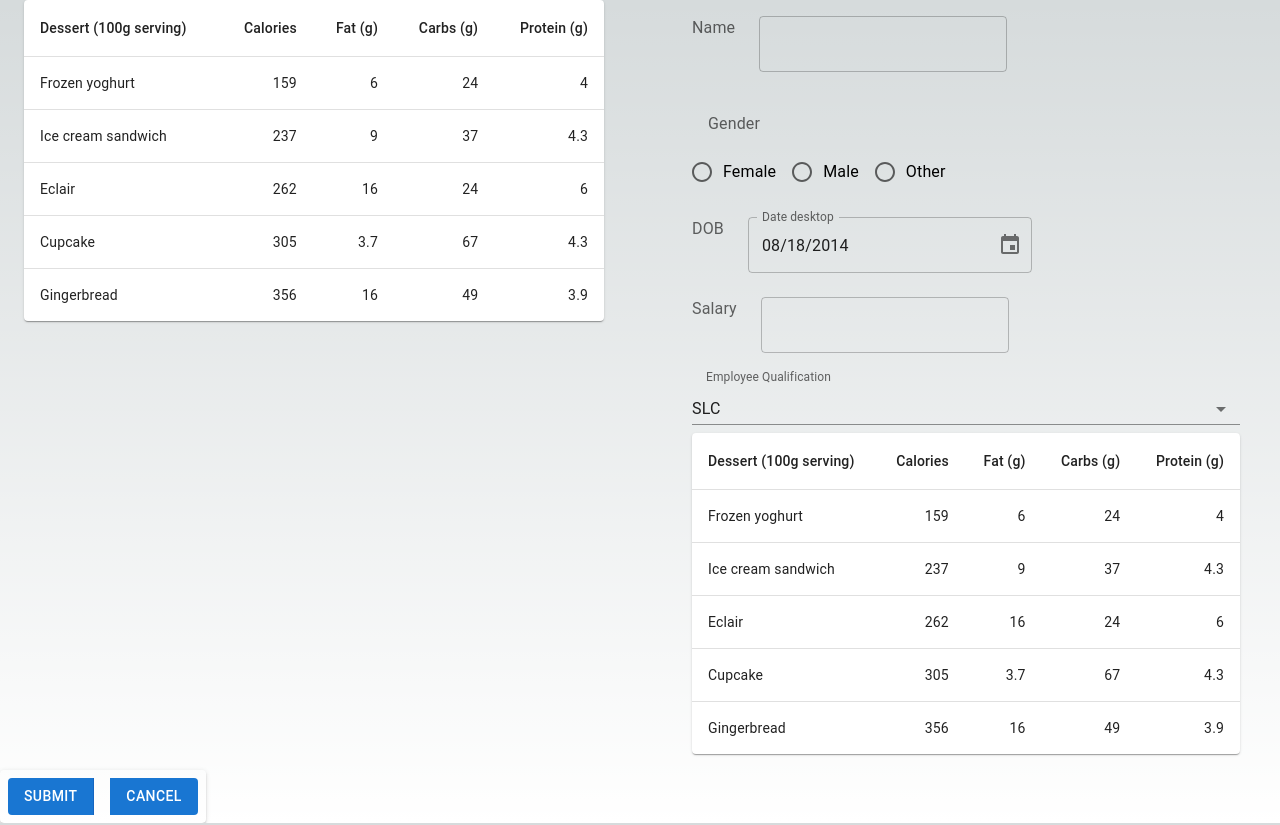
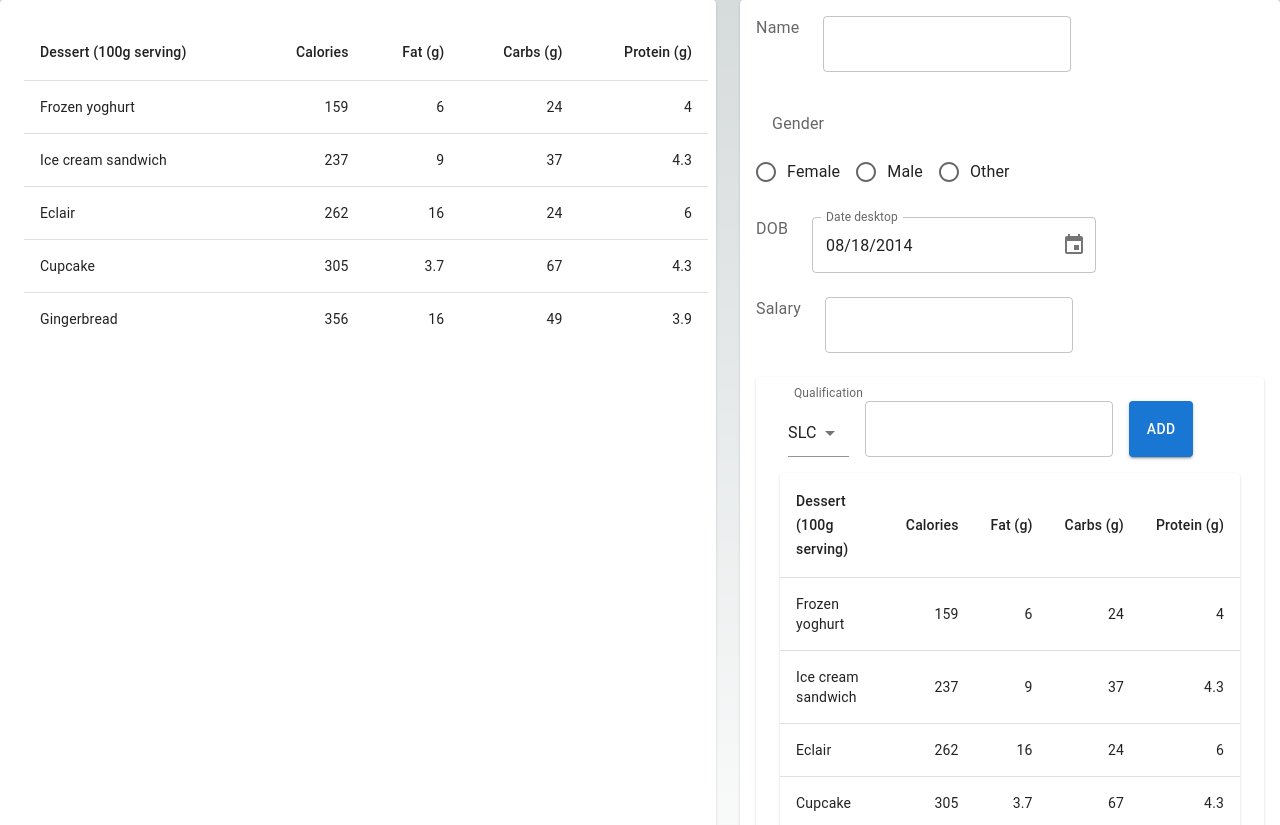
Before and after one commit to roboticsai/my-next-app-js2, a Next.js app: page / in a window 1280 px wide. Shown: the top 825 px of the page. Built offline with nearby package versions, Linux system fonts and the light colour scheme.

Commit message:
Boilderplate CSS updated

```diff
--- a/pages/index.js
+++ b/pages/index.js
@@ -40,12 +40,8 @@ export default function BasicTable() {
   return (
     <stack spacing={3}>
       <Stack direction="row" spacing={3}>
-        <Container sx={ {m: 2} }>
         <EmployeeList />
-        </Container>
-        <Container>
         <EmployeeDetail />
-        </Container>
       </Stack>
       <ButtonGroup variant="contained" aria-label="outlined primary button group">
         <Button sx={ { m:1 } }>Submit</Button>
@@ -57,8 +53,8 @@ export default function BasicTable() {
 
 function EmployeeList() {
   return (
-    <TableContainer component={Paper}>
-      <Table sx={{ minWidth: 100 }} aria-label="simple table">
+    <TableContainer component={Paper} sx={ {m:2, p:2} }>
+      <Table sx={{ minWidth: 100, m: 1 }} aria-label="simple table">
         <TableHead>
           <TableRow>
             <TableCell>Dessert (100g serving)</TableCell>
@@ -96,7 +92,7 @@ function EmployeeDetail() {
     setValue(newValue);
   };
   return (
-    <Stack sx={ {m: 2} } spacing={3}>
+    <Stack component={Paper} sx={ {m:2, p:2} } spacing={3}>
       <Stack direction="row" spacing={3}>
         <InputLabel>Name</InputLabel>
         <TextField />
@@ -136,11 +132,13 @@ function EmployeeDetail() {
 
 function Qualification() {
   return (
+    <Container component={Paper} sx={ {m:2, p:2} }>
     <Stack spacing={1}>
-      <Box sx={{ minWidth: 120 }}>
       <FormControl fullWidth>
-              <InputLabel>Employee Qualification</InputLabel>
+        <Stack direction="row">
+          <InputLabel>Qualification</InputLabel>
           <NativeSelect
+            sx={{m:1}}
             defaultValue={10}
             inputProps={{
               name: 'age',
@@ -151,8 +149,10 @@ function Qualification() {
             <option value={20}>BE</option>
             <option value={30}>ME</option>
           </NativeSelect>
+          <TextField sx={{m:1}}/>
+          <Button sx={{m:1}} variant="contained" href="#contained-buttons">Add</Button>
+        </Stack>
       </FormControl>
-          </Box>
       <TableContainer component={Paper}>
         <Table sx={{ minWidth: 100 }} aria-label="simple table">
           <TableHead>
@@ -183,6 +183,6 @@ function Qualification() {
         </Table>
       </TableContainer>
     </Stack>
-
+    </Container>
   );
 }
```
Lines whose indentation alone changed are shown as unchanged.
